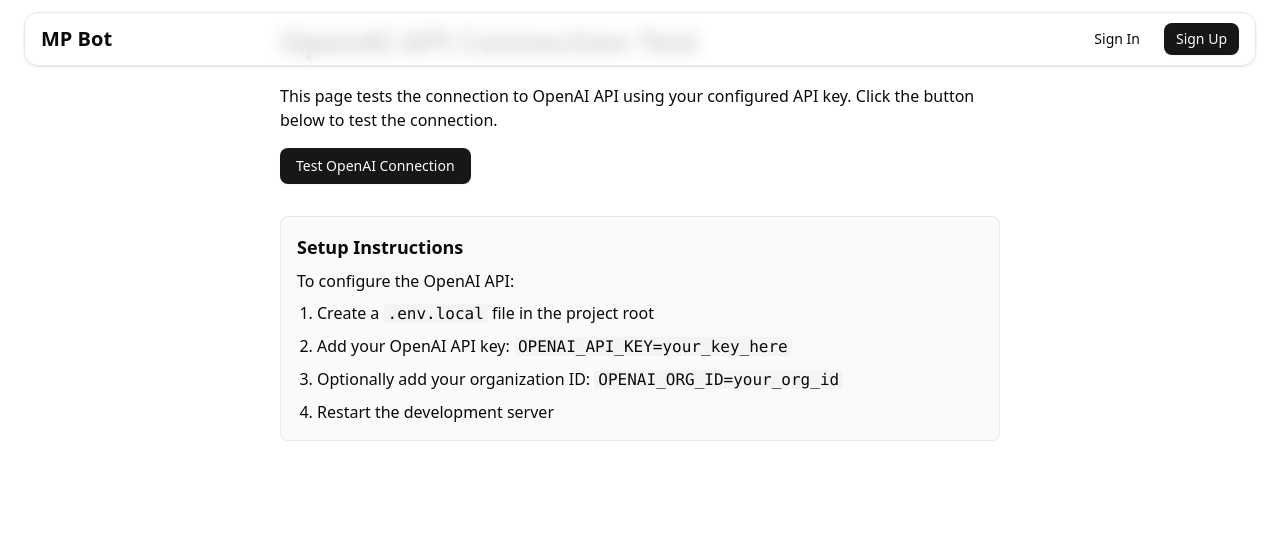
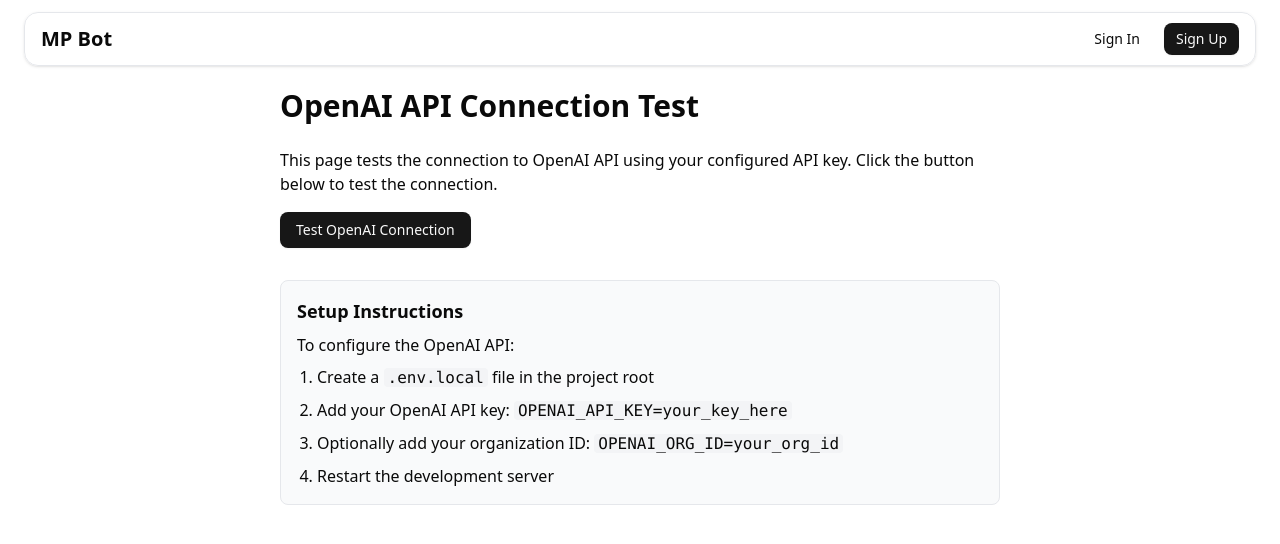
Before and after one commit to Timur-Cheryapov/mp-bot-frontend, a Next.js app: page /connection-test in a window 1280 px wide. Shown: the top 544 px of the page. Built offline with nearby package versions, Linux system fonts and the light colour scheme; no server answers.

Commit message:
Fix padding, fix connection-test route

```diff
--- a/app/connection-test/page.tsx
+++ b/app/connection-test/page.tsx
@@ -13,8 +13,7 @@
     setError(null);
 
     try {
-      // TODO: Change api route to use the new conversation endpoint
-      const response = await fetch('/api/openai/test');
+      const response = await fetch('http://localhost:3001/api/joke');
       const data = await response.json();
 
       setTestResult(data);
--- a/app/layout.tsx
+++ b/app/layout.tsx
@@ -33,7 +33,7 @@
     <html lang="en" suppressHydrationWarning>
       <body className={`${geistSans.variable} ${geistMono.variable} antialiased`}>
         <Header />
-        <div className="">
+        <div className="pt-16">
           {children}
         </div>
       </body>
--- a/app/metrics-demo/page.tsx
+++ b/app/metrics-demo/page.tsx
@@ -162,7 +162,7 @@
   };
 
   return (
-    <div className="container mx-auto p-4 pt-24 max-w-6xl">
+    <div className="container mx-auto p-4 max-w-6xl">
       <div className="flex flex-col gap-6">
         {/* Header with User Info */}
         <div className="flex flex-col md:flex-row justify-between items-center gap-4">
```
